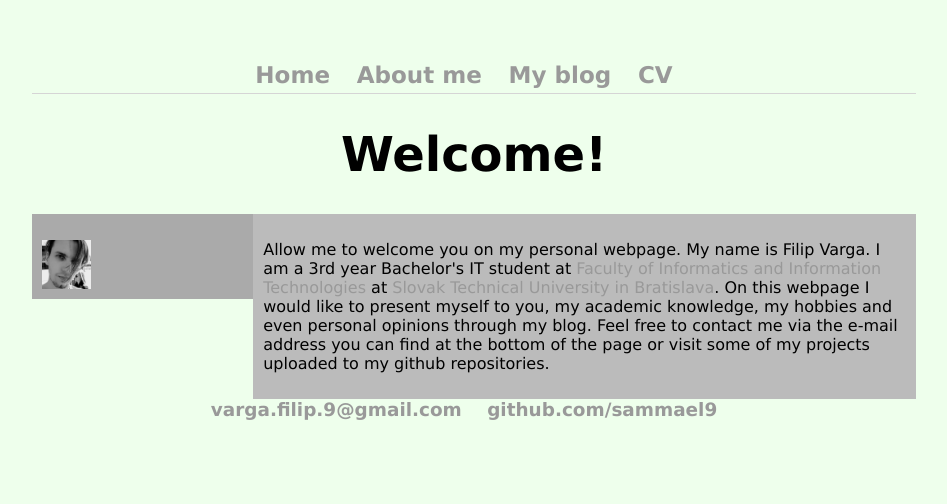
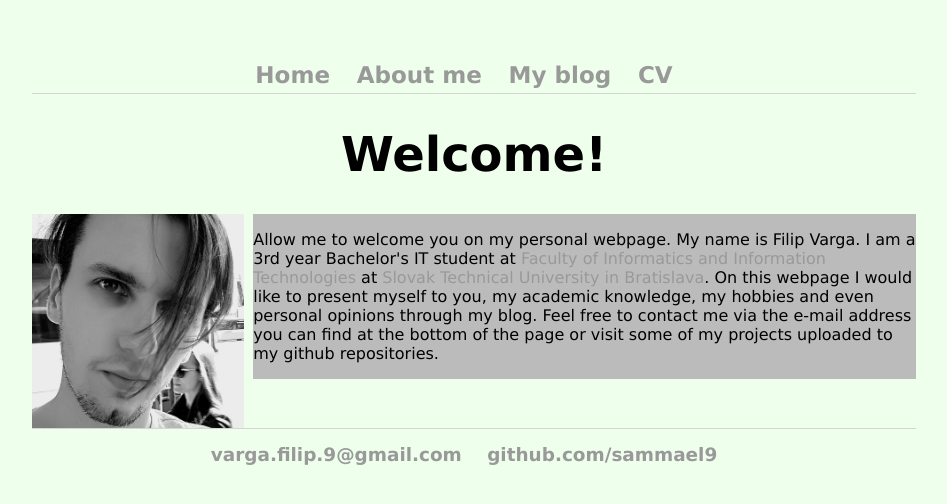
Before and after one commit to sammael9/sammael9.github.io, a Jekyll site: the page built from index.html, in a window 1280 px wide. Shown: the top 504 px of the page, without its empty margins (166-1113 px from the left). Built offline with Jekyll 4.4.1, drawn with Linux system fonts in a browser that asks for light colours.

Commit message:
Update main.css

```diff
--- a/css/main.css
+++ b/css/main.css
@@ -66,20 +66,23 @@
 ul.posts li {
     list-style: none;
 }
-* {
+row {
     box-sizing: border-box;
 }
-.column {
-    float: left;
-    padding: 10px;
+row.column {
+  float: left;
+  padding: 10px;
 }
-.left {
+.column left {
+  float: left;
   width: 25%;
 }
 .right {
+  float: right;
   width: 75%;
 }
 .row:after {
     content: "";
     display: table;
+    clear: both;
 }
```
